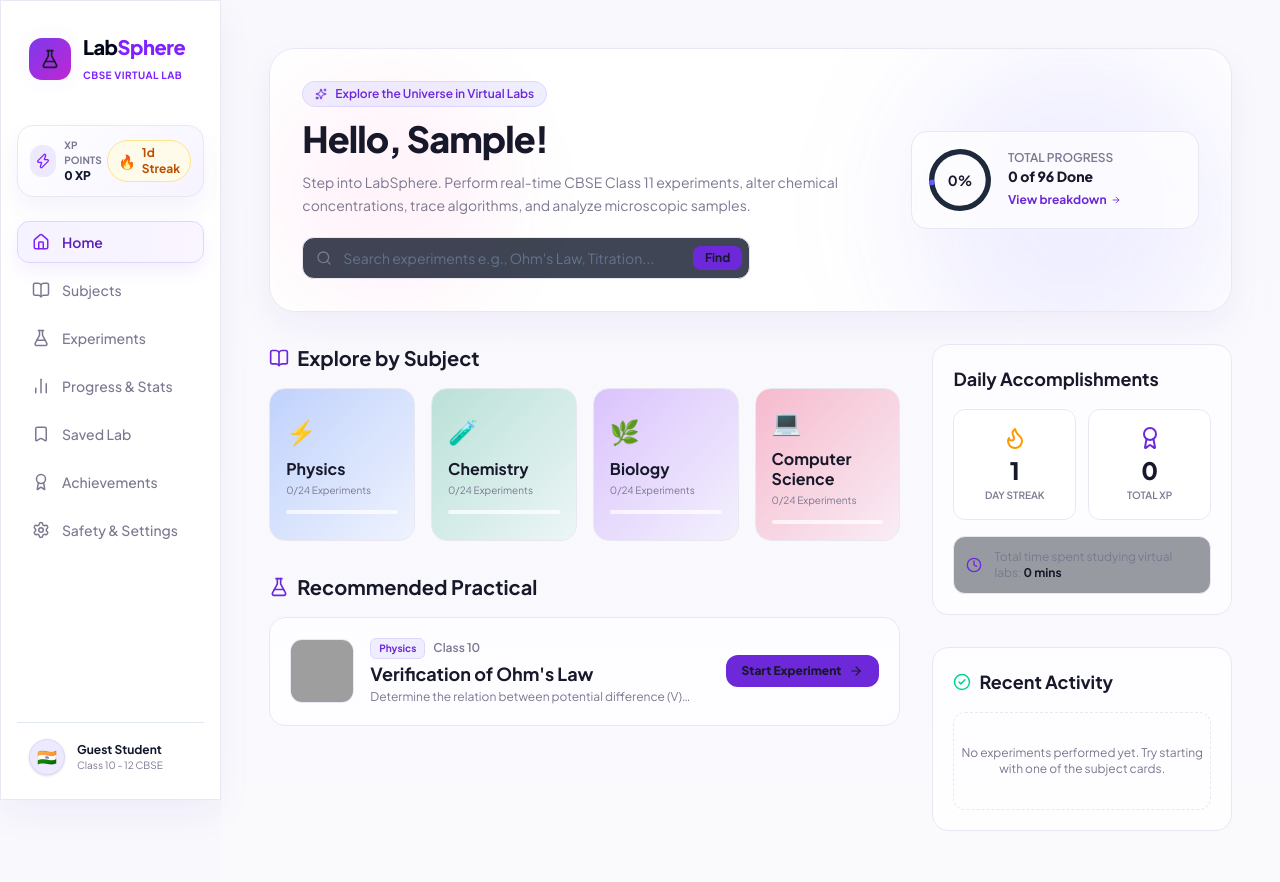
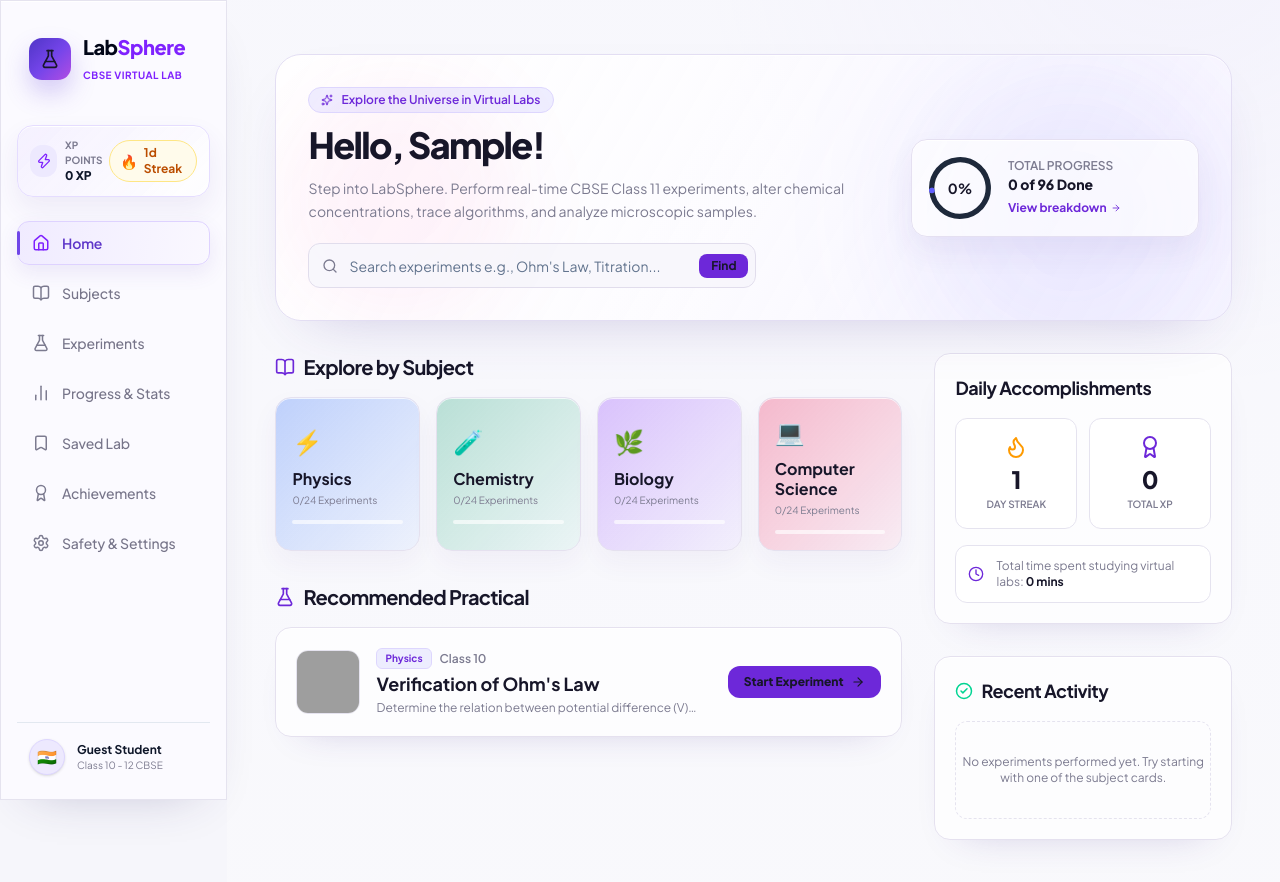
Before and after one commit to Gokul-555180/LabSphere---Virtual-Science-Lab, a React (Vite) app: page / in a window 1280 px wide. Both pictures are taken after typing "Sample" into the empty fields and a click on the button "Enter Laboratory". Shown: the top 882 px of the page. Built offline with nearby package versions, Linux system fonts and the light colour scheme; grey boxes are pictures that could not be loaded; a web font is replaced by a local one.

Commit message:
Save uncommitted changes

```diff
--- a/src/components/Dashboard.tsx
+++ b/src/components/Dashboard.tsx
@@ -65,15 +65,15 @@ export const Dashboard: React.FC<DashboardProps> = ({
   ) || 0;
 
   return (
-    <div className="space-y-8 p-1 md:p-4">
+    <div className="dashboard-shell space-y-8 p-1 md:p-4">
       {/* Welcome Banner */}
-      <div className="relative rounded-3xl overflow-hidden glass-panel border border-slate-800/80 p-6 md:p-8 glow-primary">
+      <div className="dashboard-welcome relative rounded-3xl overflow-hidden glass-panel border border-slate-800/80 p-6 md:p-8 glow-primary">
         {/* Background glow effects */}
         <div className="absolute top-0 right-0 w-80 h-80 bg-indigo-500/10 rounded-full blur-3xl -z-10 pulse-glow" />
         <div className="absolute bottom-0 left-0 w-60 h-60 bg-pink-500/5 rounded-full blur-2xl -z-10 pulse-glow" />
 
         <div className="flex flex-col md:flex-row md:items-center justify-between gap-6">
-          <div className="space-y-3">
+          <div className="dashboard-welcome-copy space-y-3">
             <div className="inline-flex items-center space-x-2 px-3 py-1 rounded-full bg-indigo-500/10 border border-indigo-500/25 text-indigo-400 text-xs font-semibold">
               <Sparkles size={12} />
               <span>Explore the Universe in Virtual Labs</span>
@@ -105,7 +105,7 @@ export const Dashboard: React.FC<DashboardProps> = ({
           </div>
 
           {/* Quick Metrics Dial */}
-          <div className="flex items-center space-x-4 bg-slate-900/50 border border-slate-800/80 rounded-2xl p-4 md:w-72">
+          <div className="dashboard-progress flex items-center space-x-4 bg-slate-900/50 border border-slate-800/80 rounded-2xl p-4 md:w-72">
             <div className="relative w-16 h-16 flex-shrink-0">
               <svg className="w-full h-full transform -rotate-95" viewBox="0 0 36 36">
                 <path
@@ -153,11 +153,11 @@ export const Dashboard: React.FC<DashboardProps> = ({
 
           {/* Subject Cards Section */}
           <div className="space-y-4">
-            <h2 className="text-xl font-bold text-white flex items-center space-x-2">
+            <h2 className="section-heading text-xl font-bold text-white flex items-center space-x-2">
               <BookOpen className="text-indigo-400" size={20} />
               <span>Explore by Subject</span>
             </h2>
-            <div className="grid grid-cols-2 md:grid-cols-4 gap-4">
+            <div className="subject-grid grid grid-cols-2 md:grid-cols-4 gap-4">
               {[
                 { name: 'Physics', icon: '⚡', color: 'from-blue-600/25 to-blue-500/5 hover:border-blue-500/40 text-blue-400', count: getSubjectCount('Physics'), done: getSubjectCompletedCount('Physics') },
                 { name: 'Chemistry', icon: '🧪', color: 'from-emerald-600/25 to-emerald-500/5 hover:border-emerald-500/40 text-emerald-400', count: getSubjectCount('Chemistry'), done: getSubjectCompletedCount('Chemistry') },
@@ -167,7 +167,7 @@ export const Dashboard: React.FC<DashboardProps> = ({
                 <button
                   key={sub.name}
                   onClick={() => selectSubject(sub.name)}
-                  className={`relative overflow-hidden rounded-2xl border border-slate-800/80 bg-gradient-to-br ${sub.color} p-4 text-left transition-all duration-300 group hover:-translate-y-1 hover:shadow-lg`}
+                  className={`subject-card relative overflow-hidden rounded-2xl border border-slate-800/80 bg-gradient-to-br ${sub.color} p-4 text-left transition-all duration-300 group hover:-translate-y-1 hover:shadow-lg`}
                 >
                   <div className="text-2xl mb-3 group-hover:scale-110 transition duration-300">{sub.icon}</div>
                   <h3 className="font-bold text-white text-sm md:text-base leading-tight mb-1">{sub.name}</h3>
@@ -189,11 +189,11 @@ export const Dashboard: React.FC<DashboardProps> = ({
           {/* Continue Learning / Recommended Experiment */}
           {recommendedExperiment && (
             <div className="space-y-4">
-              <h2 className="text-xl font-bold text-white flex items-center space-x-2">
+              <h2 className="section-heading text-xl font-bold text-white flex items-center space-x-2">
                 <FlaskConical className="text-indigo-400" size={20} />
                 <span>Recommended Practical</span>
               </h2>
-              <div className="rounded-2xl border border-slate-800/80 bg-slate-900/40 hover:bg-slate-900/60 transition-all p-5 flex flex-col md:flex-row md:items-center justify-between gap-6">
+              <div className="recommended-card rounded-2xl border border-slate-800/80 bg-slate-900/40 hover:bg-slate-900/60 transition-all p-5 flex flex-col md:flex-row md:items-center justify-between gap-6">
                 <div className="flex items-start md:items-center space-x-4">
                   <div className="w-16 h-16 rounded-xl overflow-hidden flex-shrink-0 border border-slate-800">
                     <ExperimentImage
@@ -232,7 +232,7 @@ export const Dashboard: React.FC<DashboardProps> = ({
         <div className="space-y-8">
 
           {/* Daily Streak & XP Cards */}
-          <div className="rounded-2xl border border-slate-800/80 bg-slate-900/40 p-5 space-y-4">
+          <div className="dashboard-side-card rounded-2xl border border-slate-800/80 bg-slate-900/40 p-5 space-y-4">
             <h2 className="text-lg font-bold text-white">Daily Accomplishments</h2>
 
             <div className="grid grid-cols-2 gap-3">
@@ -257,7 +257,7 @@ export const Dashboard: React.FC<DashboardProps> = ({
           </div>
 
           {/* Recently Performed Experiments */}
-          <div className="rounded-2xl border border-slate-800/80 bg-slate-900/40 p-5 space-y-4">
+          <div className="dashboard-side-card rounded-2xl border border-slate-800/80 bg-slate-900/40 p-5 space-y-4">
             <h2 className="text-lg font-bold text-white flex items-center space-x-2">
               <CheckCircle2 className="text-emerald-400" size={18} />
               <span>Recent Activity</span>
--- a/src/components/ExperimentBrowser.tsx
+++ b/src/components/ExperimentBrowser.tsx
@@ -67,10 +67,10 @@ export const ExperimentBrowser: React.FC<ExperimentBrowserProps> = ({
   };
 
   return (
-    <div className="space-y-6">
+    <div className="experiment-browser space-y-6">
 
       {/* Search and Filters Header */}
-      <div className="glass-panel border border-slate-800/80 rounded-2xl p-5 space-y-4">
+      <div className="experiment-filters glass-panel border border-slate-800/80 rounded-2xl p-5 space-y-4">
 
         {/* Search Input */}
         <div className="relative">
@@ -79,7 +79,7 @@ export const ExperimentBrowser: React.FC<ExperimentBrowserProps> = ({
             placeholder="Search experiments by name, objectives or concepts..."
             value={searchQuery}
             onChange={(e) => setSearchQuery(e.target.value)}
-            className="w-full bg-slate-900/60 text-white placeholder-slate-500 border border-slate-800/80 focus:border-indigo-500/80 focus:ring-1 focus:ring-indigo-500/80 rounded-xl pl-10 pr-4 py-3 text-sm outline-none transition"
+            className="experiment-search w-full bg-slate-900/60 text-white placeholder-slate-500 border border-slate-800/80 focus:border-indigo-500/80 focus:ring-1 focus:ring-indigo-500/80 rounded-xl pl-10 pr-4 py-3 text-sm outline-none transition"
           />
           <Search className="absolute left-3.5 top-3.5 text-slate-500" size={18} />
         </div>
@@ -88,7 +88,7 @@ export const ExperimentBrowser: React.FC<ExperimentBrowserProps> = ({
         <div className="flex flex-wrap items-center gap-4 text-xs">
 
           {/* Class Filter */}
-          <div className="flex items-center space-x-2">
+          <div className="filter-group flex items-center space-x-2">
             <span className="text-slate-400 font-medium">Class:</span>
             <div className="flex bg-slate-950/60 p-0.5 rounded-lg border border-slate-800/80">
               {['All', 'Class 10', 'Class 11', 'Class 12'].map((cls) => (
@@ -108,7 +108,7 @@ export const ExperimentBrowser: React.FC<ExperimentBrowserProps> = ({
           </div>
 
           {/* Subject Filter */}
-          <div className="flex items-center space-x-2">
+          <div className="filter-group flex items-center space-x-2">
             <span className="text-slate-400 font-medium">Subject:</span>
             <div className="flex bg-slate-950/60 p-0.5 rounded-lg border border-slate-800/80">
               {['All', 'Physics', 'Chemistry', 'Biology', 'Computer Science'].map((sub) => (
@@ -128,7 +128,7 @@ export const ExperimentBrowser: React.FC<ExperimentBrowserProps> = ({
           </div>
 
           {/* Difficulty Filter */}
-          <div className="flex items-center space-x-2 ml-auto">
+          <div className="filter-group flex items-center space-x-2 ml-auto">
             <span className="text-slate-400 font-medium">Difficulty:</span>
             <div className="flex bg-slate-950/60 p-0.5 rounded-lg border border-slate-800/80">
               {['All', 'Easy', 'Medium', 'Hard'].map((diff) => (
@@ -171,7 +171,7 @@ export const ExperimentBrowser: React.FC<ExperimentBrowserProps> = ({
 
       {/* Experiments Grid */}
       {filteredExperiments.length === 0 ? (
-        <div className="glass-panel rounded-2xl border border-slate-800/80 py-16 text-center">
+        <div className="empty-state glass-panel rounded-2xl border border-slate-800/80 py-16 text-center">
           <FlaskConical className="mx-auto text-slate-600 mb-4 animate-pulse" size={48} />
           <h3 className="text-base font-bold text-white mb-1">No experiments matched your search</h3>
           <p className="text-slate-400 text-xs max-w-md mx-auto">
@@ -185,7 +185,7 @@ export const ExperimentBrowser: React.FC<ExperimentBrowserProps> = ({
             return (
               <div
                 key={exp.id}
-                className="group relative flex flex-col justify-between overflow-hidden rounded-2xl border border-slate-800/80 bg-slate-900/30 glass-card transition-all duration-300"
+                className="experiment-card group relative flex flex-col justify-between overflow-hidden rounded-2xl border border-slate-800/80 bg-slate-900/30 glass-card transition-all duration-300"
               >
                 {/* Top Image & Saved Button */}
                 <div className="relative h-44 overflow-hidden border-b border-slate-800/60">
--- a/src/components/Sidebar.tsx
+++ b/src/components/Sidebar.tsx
@@ -45,7 +45,7 @@ export const Sidebar: React.FC<SidebarProps> = ({
   return (
     <>
       {/* Mobile Header */}
-      <header className="md:hidden flex items-center justify-between px-5 py-4 glass-panel border-b sticky top-0 z-50">
+      <header className="mobile-header md:hidden flex items-center justify-between px-5 py-4 glass-panel border-b sticky top-0 z-50">
         <div className="flex items-center space-x-2">
           <div className="brand-mark w-9 h-9 rounded-xl flex items-center justify-center">
             <FlaskConical className="text-white" size={17} />
@@ -61,8 +61,7 @@ export const Sidebar: React.FC<SidebarProps> = ({
       </header>
 
       {/* Sidebar Panel */}
-      <aside className={`
-        fixed inset-y-0 left-0 z-40 w-64 md:w-64 glass-panel border-r flex flex-col justify-between py-6 px-4
+      <aside className={`app-sidebar fixed inset-y-0 left-0 z-40 w-64 md:w-64 glass-panel border-r flex flex-col justify-between py-6 px-4
         transition-transform duration-300 transform md:translate-x-0
         ${isOpen ? 'translate-x-0' : '-translate-x-full'}
         md:sticky md:h-screen top-0
@@ -97,7 +96,7 @@ export const Sidebar: React.FC<SidebarProps> = ({
           </div>
 
           {/* Navigation Links */}
-          <nav className="space-y-1.5">
+          <nav className="sidebar-nav space-y-1.5" aria-label="Primary navigation">
             {menuItems.map((item) => {
               const Icon = item.icon;
               const isActive = currentTab === item.id;
--- a/src/index.css
+++ b/src/index.css
@@ -289,8 +289,13 @@ body {
     border-color: #6366f1;
     box-shadow: 0 0 10px rgba(99, 102, 241, 0.1);
   }
+  50% {
+    border-color: #d946ef;
+    box-shadow: 0 0 15px rgba(217, 70, 239, 0.2);
+  }
+}
 
-  /* LabSphere light surface system */
+/* LabSphere light surface system */
   :root {
     color-scheme: light;
     --bg-app: #f4f4f8;
@@ -441,8 +446,136 @@ body {
     .labsphere-workspace { padding-top: 1.25rem; }
     .landing-title { font-size: clamp(3rem, 15vw, 4.8rem); }
   }
-  50% {
-    border-color: #d946ef;
-    box-shadow: 0 0 15px rgba(217, 70, 239, 0.2);
-  }
+
+/* Premium workspace polish */
+.labsphere-app {
+  min-height: 100vh;
+  background:
+    radial-gradient(circle at 92% -10%, rgba(125, 92, 246, .12), transparent 30rem),
+    #f6f6fb !important;
 }
+
+.labsphere-workspace {
+  padding-top: clamp(1.25rem, 3vw, 2.75rem);
+  padding-bottom: 3.5rem;
+}
+
+.app-sidebar {
+  width: 17rem;
+  border-right-color: rgba(224, 221, 237, .9);
+  background: rgba(252, 251, 255, .86) !important;
+  box-shadow: 14px 0 40px -34px rgba(58, 42, 121, .35);
+  backdrop-filter: blur(22px);
+}
+
+.sidebar-nav { gap: .35rem; }
+.sidebar-nav button {
+  min-height: 2.75rem;
+  letter-spacing: -.01em;
+}
+.sidebar-nav button:not(.sidebar-nav-active) { color: #77758a; }
+.sidebar-nav button:not(.sidebar-nav-active):hover {
+  background: #f4f0ff;
+  transform: translateX(2px);
+}
+.sidebar-nav-active { position: relative; }
+.sidebar-nav-active::before {
+  content: '';
+  position: absolute;
+  left: -1px;
+  top: 9px;
+  bottom: 9px;
+  width: 3px;
+  border-radius: 999px;
+  background: #7046e8;
+}
+
+.dashboard-shell, .experiment-browser { animation: workspaceReveal .45s ease both; }
+.dashboard-welcome {
+  border-color: #e3def3 !important;
+  background:
+    linear-gradient(120deg, rgba(255,255,255,.96), rgba(249,247,255,.8)) !important;
+  box-shadow: 0 24px 60px -34px rgba(69, 48, 142, .28), inset 0 1px #fff !important;
+}
+.dashboard-welcome h1 { letter-spacing: -.045em; color: #16152a; }
+.dashboard-welcome-copy p { color: #77758a; }
+.dashboard-welcome form input, .experiment-search {
+  background: rgba(248,247,252,.9) !important;
+  border-color: #e1ddec !important;
+  color: #211f35 !important;
+  min-height: 2.85rem;
+}
+.dashboard-welcome form input:focus, .experiment-search:focus {
+  border-color: #9a7cf2 !important;
+  box-shadow: 0 0 0 4px rgba(112,70,232,.1) !important;
+}
+.dashboard-progress {
+  background: rgba(255,255,255,.66) !important;
+  border-color: #e5e0f1 !important;
+  box-shadow: inset 0 1px #fff, 0 14px 30px rgba(68,46,139,.07);
+}
+.section-heading { letter-spacing: -.035em; }
+.subject-card {
+  min-height: 9.6rem;
+  border-color: #e5e1ef !important;
+  box-shadow: inset 0 1px rgba(255,255,255,.72), 0 12px 28px rgba(70,48,140,.05);
+}
+.subject-card:hover { box-shadow: 0 18px 32px rgba(70,48,140,.13) !important; }
+.recommended-card, .dashboard-side-card {
+  border-color: #e5e1ef !important;
+  background: rgba(255,255,255,.68) !important;
+  box-shadow: 0 18px 38px -28px rgba(68,46,139,.27), inset 0 1px #fff;
+}
+.dashboard-side-card h2 { letter-spacing: -.025em; }
+
+.experiment-filters {
+  border-color: #e3dfef !important;
+  background: rgba(255,255,255,.82) !important;
+  box-shadow: 0 18px 42px -30px rgba(68,46,139,.28), inset 0 1px #fff !important;
+}
+.filter-group > div {
+  background: #f7f5fb !important;
+  border-color: #e4dfef !important;
+}
+.filter-group button {
+  min-height: 2rem;
+  color: #858298;
+}
+.filter-group button:hover { color: #3d3757; background: #efebfa; }
+.filter-group button.bg-indigo-600 {
+  background: #7046e8 !important;
+  box-shadow: 0 5px 12px rgba(112,70,232,.2);
+}
+.experiment-card {
+  border-color: #e5e1ef !important;
+  background: rgba(255,255,255,.8) !important;
+  box-shadow: 0 16px 35px -28px rgba(68,46,139,.38), inset 0 1px #fff;
+}
+.experiment-card:hover {
+  transform: translateY(-5px);
+  border-color: #cfc3f7 !important;
+  box-shadow: 0 23px 42px -25px rgba(84,57,179,.3), inset 0 1px #fff !important;
+}
+.experiment-card > div:first-child { border-bottom-color: #ece8f4; }
+.experiment-card .p-5 { padding: 1.15rem 1.2rem; }
+.empty-state {
+  min-height: 19rem;
+  display: grid;
+  place-content: center;
+  border-color: #e4dfef !important;
+  background: rgba(255,255,255,.7) !important;
+}
+
+@media (max-width: 768px) {
+  .app-sidebar { width: min(17rem, 86vw); }
+  .dashboard-welcome { padding: 1.25rem !important; }
+  .dashboard-progress { width: 100%; }
+  .filter-group { width: 100%; align-items: flex-start; flex-direction: column; gap: .4rem; }
+  .filter-group > div { width: 100%; overflow-x: auto; }
+  .filter-group button { flex: 0 0 auto; }
+}
+
+@media (prefers-reduced-motion: reduce) {
+  .labsphere-workspace > *, .dashboard-shell, .experiment-browser,
+  .glass-card, .sidebar-nav button { animation: none !important; transition: none !important; }
+}
```
